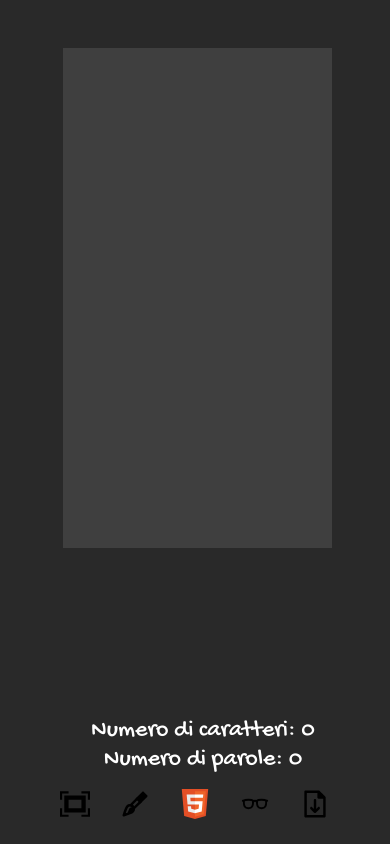
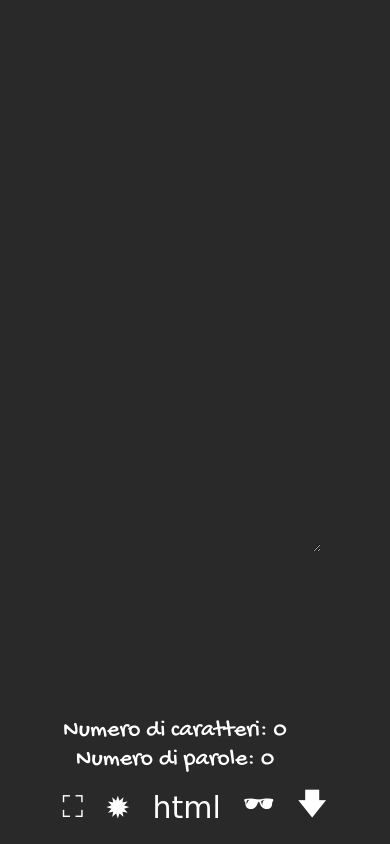
Before and after one commit to Ariela88/blank-page, a plain HTML site: page index.html in a window 390 px wide. Drawn offline with Linux system fonts and the light colour scheme; a web font is replaced by a local one.

Commit message:
end task

```diff
--- a/app.js
+++ b/app.js
@@ -12,17 +12,18 @@ function changeTheme() {
 
     let currentTheme = 'dark';
     if (body.className === 'dark') {
-        body.className = 'purple';
-        themeIcon.src = './public/Brush_-_The_Noun_Project.svg';
-        currentTheme = 'purple';
-    } else if (body.className === 'purple') {
         body.className = 'light';
-        themeIcon.src = './public/OOjs_UI_icon_sun-ltr.svg';
-        currentTheme = 'light';
-    } else {
+        themeButton.textContent = '☾'
+
+
+    } else if (body.className === 'light') {
         body.className = 'dark';
-        themeIcon.src = './public/moon-dark.svg';
-        currentTheme = 'dark';
+        themeButton.textContent = '✹';
+
+    // } else {
+    //     body.className = 'dark';
+    //     themeIcon.src = '☾';
+    //     currentTheme = 'dark';
     }
 
 
--- a/index.html
+++ b/index.html
@@ -6,7 +6,11 @@
     <meta name="viewport" content="width=device-width, initial-scale=1.0">
     <title>Blank-Page</title>
     <link rel="stylesheet" href="./style.css">
+
     <script src="./showdown-2.1.0/dist/showdown.min.js"></script>
+    <style>
+
+        </style>
 
 </head>
 
@@ -14,28 +18,29 @@
     <header>
         <div class="header-btn">
             <button class="button-glow" onclick="fullscreenWindow()">
-                <img src="./public/Octicons-screen-full.svg" alt="" srcset=""></button>
-            <button class="button-glow" id="themeButton" onclick="changeTheme()">
-                <img id="themeIcon" src="./public/Brush_-_The_Noun_Project.svg" alt="Tema scuro">
+                ⛶ </button>
+            <button class="button-glow" id="themeButton" onclick="changeTheme()"> ✹
+
             </button>
-            <button class="button-glow" onclick="downloadHtml()"> <img src="./public/HTML5_Badge.svg" alt="" srcset="">
+            <button class="button-glow" onclick="downloadHtml()">
+                <span class="html-icon">html</span>
+                <!-- <img src="./public/HTML5_Badge.svg" alt="" srcset=""> -->
             </button>
 
 
 
-            <button class="button-glow" onclick="previewDoc()"><img src="./public/glasses-light.svg" alt=""
-                    srcset=""></button>
-            <button class="button-glow" onclick="download()"> <img
-                    src="./public/Download_(89523)_-_The_Noun_Project.svg" alt="" srcset="">
+            <button class="button-glow" onclick="previewDoc()">🕶</button>
+            <button class="button-glow" onclick="download()">
+                🡇
             </button>
 
         </div>
     </header>
     <div class="main">
         <div class="hidden" id="preview-space"></div>
-        <div contenteditable id="text-space">
+        <textarea id="text-space" placeholder="scrivi qui...">
 
-        </div>
+        </textarea>
 
     </div>
     <footer>
--- a/style.css
+++ b/style.css
@@ -1,44 +1,23 @@
-@import url('https://fonts.googleapis.com/css2?family=Gochi+Hand&display=swap');
+@import url('https://fonts.googleapis.com/css2?family=Courgette&family=Gochi+Hand&family=Lugrasimo&family=Vina+Sans&display=swap');
 
 
 
 button {
     background-color: transparent;
     border: none;
+    font-size: 30px;
+
 
 }
 
 
-.button-glow:hover {
-    animation: glowing 1500ms infinite;
-}
 
-@keyframes glowing {
 
-    0%,
-    100% {
-        box-shadow: 0 0 10px rgba(255, 255, 255, 0.7);
-    }
 
-    50% {
-        box-shadow: 0 0 20px rgba(143, 0, 156, 0.9);
-    }
-}
 
-.button-glow {
-    background-color: transparent;
-    border: none;
-    padding: 10px;
-    /* Aggiungi spazio per l'effetto di "glow" */
-    box-shadow: 0 0 10px rgba(0, 0, 255, 0);
-    /* Imposta un'ombra iniziale trasparente */
-    transition: box-shadow 0.3s ease-in-out;
-}
 
-.button-glow:hover {
-    box-shadow: 0 0 10px rgba(0, 0, 255, 0.7);
-    /* Cambia l'ombra al passaggio del mouse */
-}
+
+
 
 
 
@@ -58,10 +37,34 @@ button {
     color: white;
 }
 
-.purple {
-    background-color: #5b0085;
-    color: rgb(255, 255, 255);
+.dark button{
+
+    color: white;
 }
+
+
+.dark textarea{
+
+    background-color: transparent;
+    color: white;
+}
+
+.dark button:hover{
+
+    color: rgb(249, 178, 0);
+}
+
+.light button:hover {
+    color:white;
+    transition: 0.4;
+
+}
+.light textarea{
+
+    background-color: transparent;
+    color: black;
+}
+
 
 
 
@@ -72,17 +75,23 @@ img {
 
 #text-space {
     height: 500px;
-    width: 60%;
+    border: none;
     margin: auto;
-    background-color: #3f3f3f;
+    width: 70%;
+    margin-left: 100px;
     font-size: 24px;
+    font-family: 'Lugrasimo', cursive;
+}
+
+.html-icon{
+    font-family: 'Vina Sans', cursive;
 }
 
 #preview-space {
     height: 500px;
     width: 60%;
     margin: auto;
-    background-color: #3f3f3f;
+
     font-size: 24px;
 }
 
@@ -101,12 +110,17 @@ img {
     flex-direction: column;
     justify-content: end;
     align-items: end;
+    position: fixed;
+    bottom: 20px;
+    right: 20px;
 }
 
 .count-div p {
     font-family: 'Gochi Hand', cursive;
     margin: 0;
 }
+
+
 
 @media (max-width: 480px) {
 
@@ -121,6 +135,7 @@ img {
     #text-space {
         width: 80%;
         font-size: 20px;
+        margin: 0;
     }
 
     #preview-space {
@@ -171,6 +186,18 @@ img {
 
     }
 
+    .dark button:active{
+
+        color: rgb(249, 178, 0);
+    }
+
+    .light button:active {
+        color:white;
+        transition: 0.4;
+
+    }
+
+
 
 
 }
```
